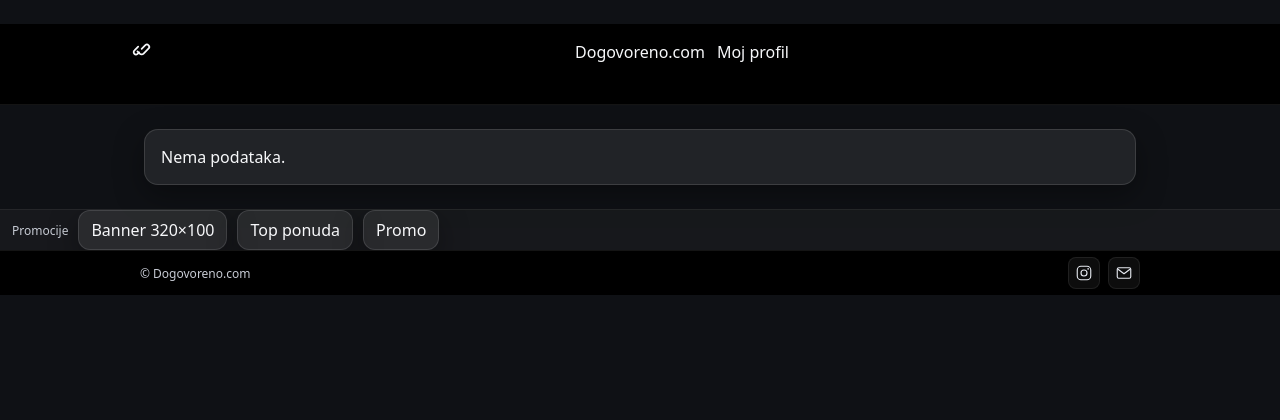
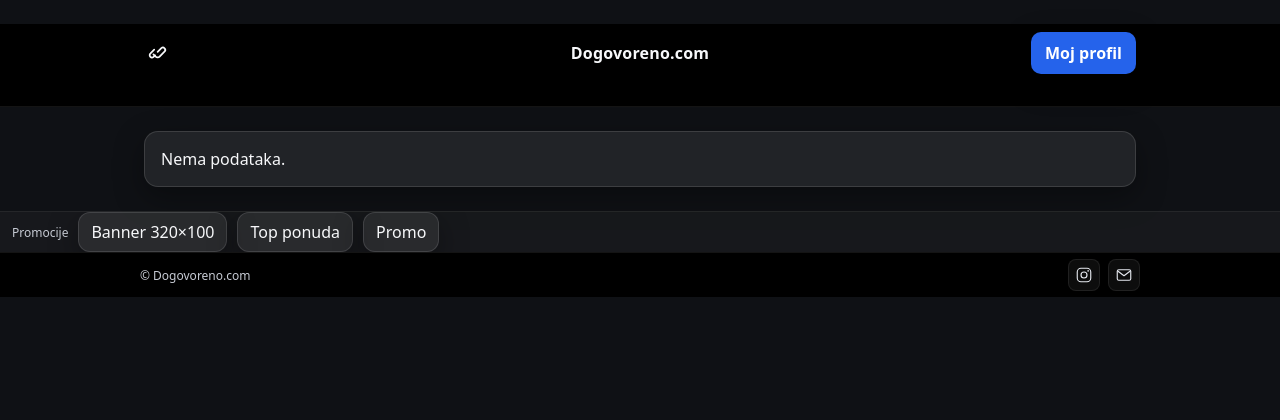
Before and after one commit to zvonebeslic/Dogovoreno, a PHP site: page /majstor.html in a window 1280 px wide. Shown: the top 420 px of the page. Run offline with PHP 8.4, Linux system fonts and the light colour scheme.

Commit message:
Update base.css

```diff
--- a/base.css
+++ b/base.css
@@ -98,15 +98,44 @@ input,textarea,select{
   grid-template-columns:1fr auto 1fr;
   align-items:center;
   gap:12px;
-  padding:8px 0;
+  padding:8px 16px;           /* malo “zraka” s lijeva/desna */
   min-height:56px;
 }
 
-.site-header .btn-primary{
+/* lijevo logo link */
+.brand-logo{
+  display:inline-flex;
+  align-items:center;
+  gap:8px;
+  color:inherit;
+  text-decoration:none;
+}
+
+/* sredina naslov */
+.site-title{
+  text-align:center;
+  font-weight:800;
+  letter-spacing:.2px;
+}
+
+/* desno gumb */
+.profile-wrap{
+  display:flex;
+  justify-content:flex-end;
+}
+
+.profile-btn{
+  background:#2563eb;
+  color:#fff;
   padding:10px 14px;
-  font-size:14px;
   border-radius:10px;
+  font-weight:700;
+  box-shadow:var(--shadow);
+  text-decoration:none;
+  transition:filter .15s ease, transform .15s ease;
 }
+.profile-btn:hover{ filter:brightness(1.06); }
+.profile-btn:active{ transform:translateY(1px); }
 
 /* ========================= */
 /* FOOTER                    */
```
